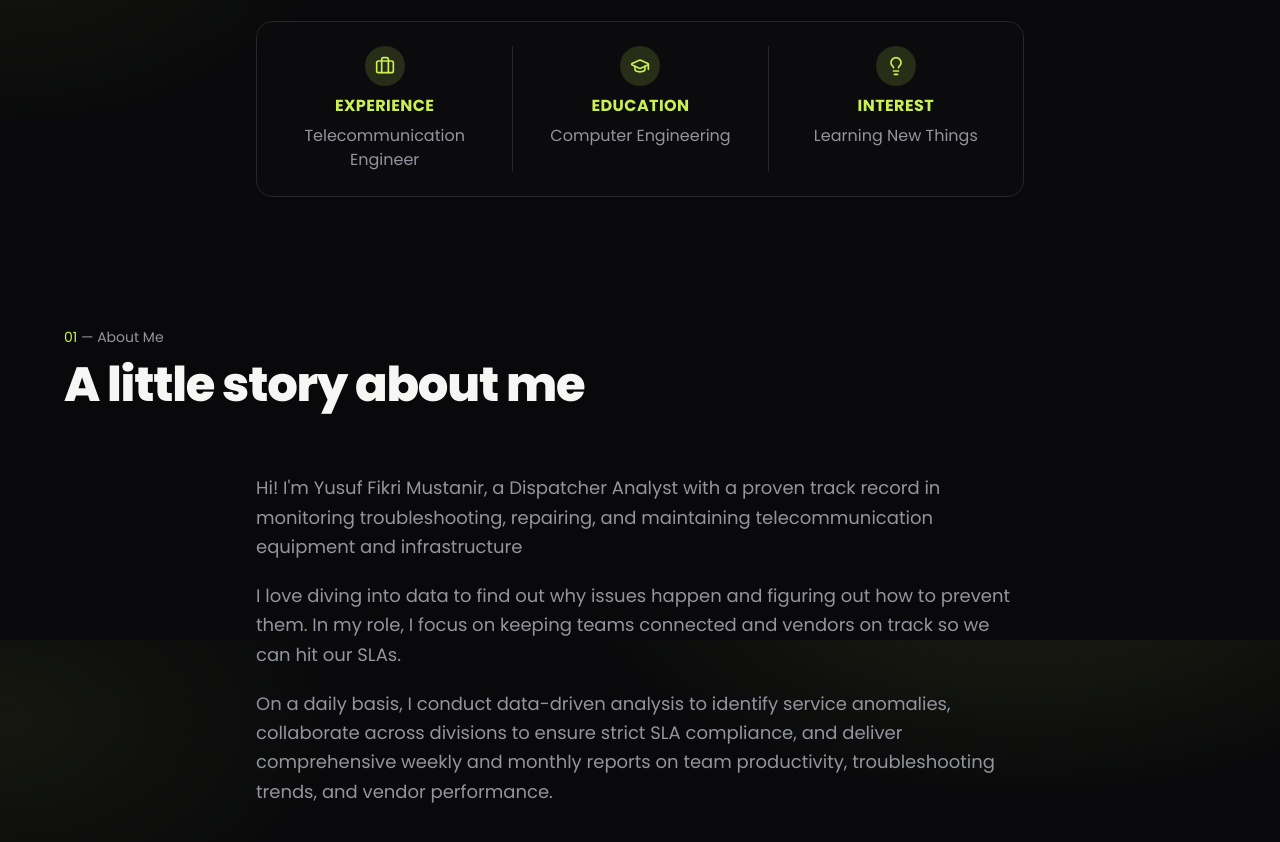
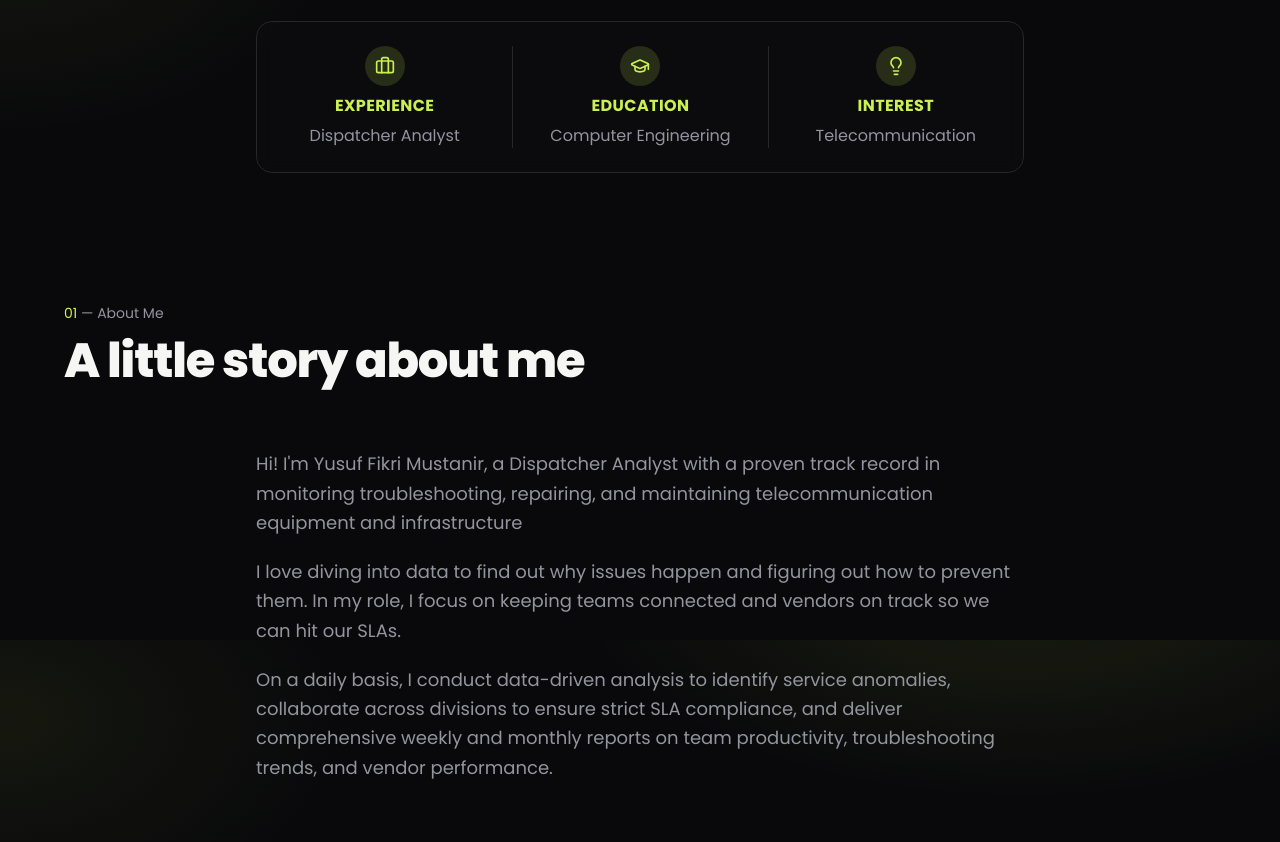
Before and after one commit to yusuffikri/yusuf-fikri, a React (Vite) app: page / in a window 1280 px wide. Shown: the part 960-1802 px from the top of the page. Built offline with nearby package versions, Linux system fonts and the light colour scheme.

Commit message:
Update data.js

```diff
--- a/src/data.js
+++ b/src/data.js
@@ -16,9 +16,9 @@ export const profile = {
 };
 
 export const stats = [
-  { label: "Experience", value: "Telecommunication Engineer" },
+  { label: "Experience", value: "Dispatcher Analyst" },
   { label: "Education", value: "Computer Engineering" },
-  { label: "Interest", value: "Learning New Things" },
+  { label: "Interest", value: "Telecommunication " },
 ];
 
 export const about = {
```
